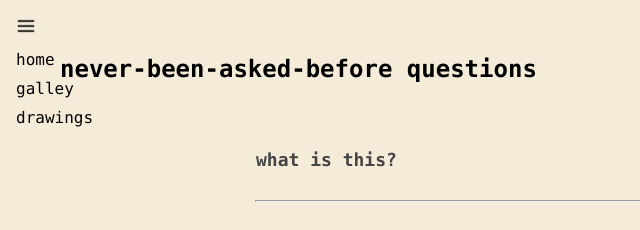
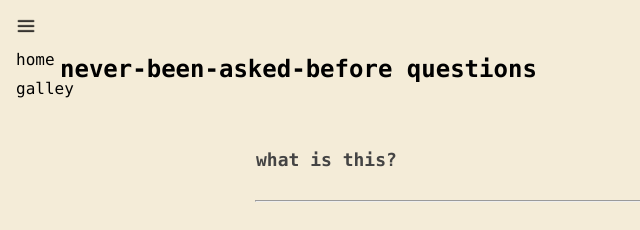
Before and after one commit to jennylmchen/objects, a plain HTML site: page faq.html in a window 1280 px wide. Shown: the top 230 px of the page, 0-640 px from the left. Drawn offline with Linux system fonts and the light colour scheme.

Commit message:
removed drawings

```diff
--- a/faq.html
+++ b/faq.html
@@ -18,7 +18,6 @@
             <div class="dropdown-content">
             <a href="index.html">home</a>
               <a href="gallery.html">galley</a>
-              <a href="drawings.html">drawings</a>
 
             </div>
           </div>
```
Also changed, not shown: index.html (+0 -1 lines).
